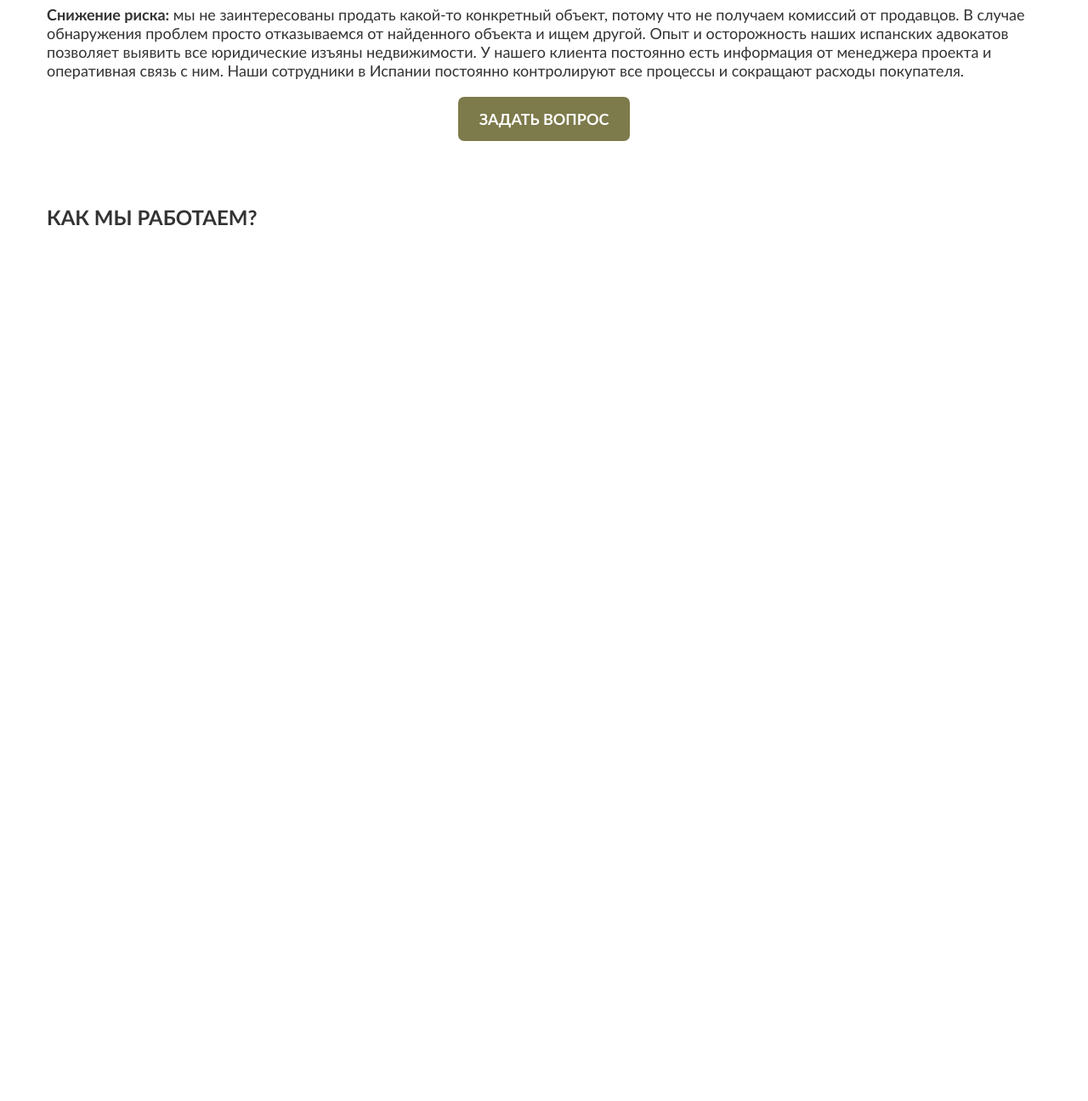
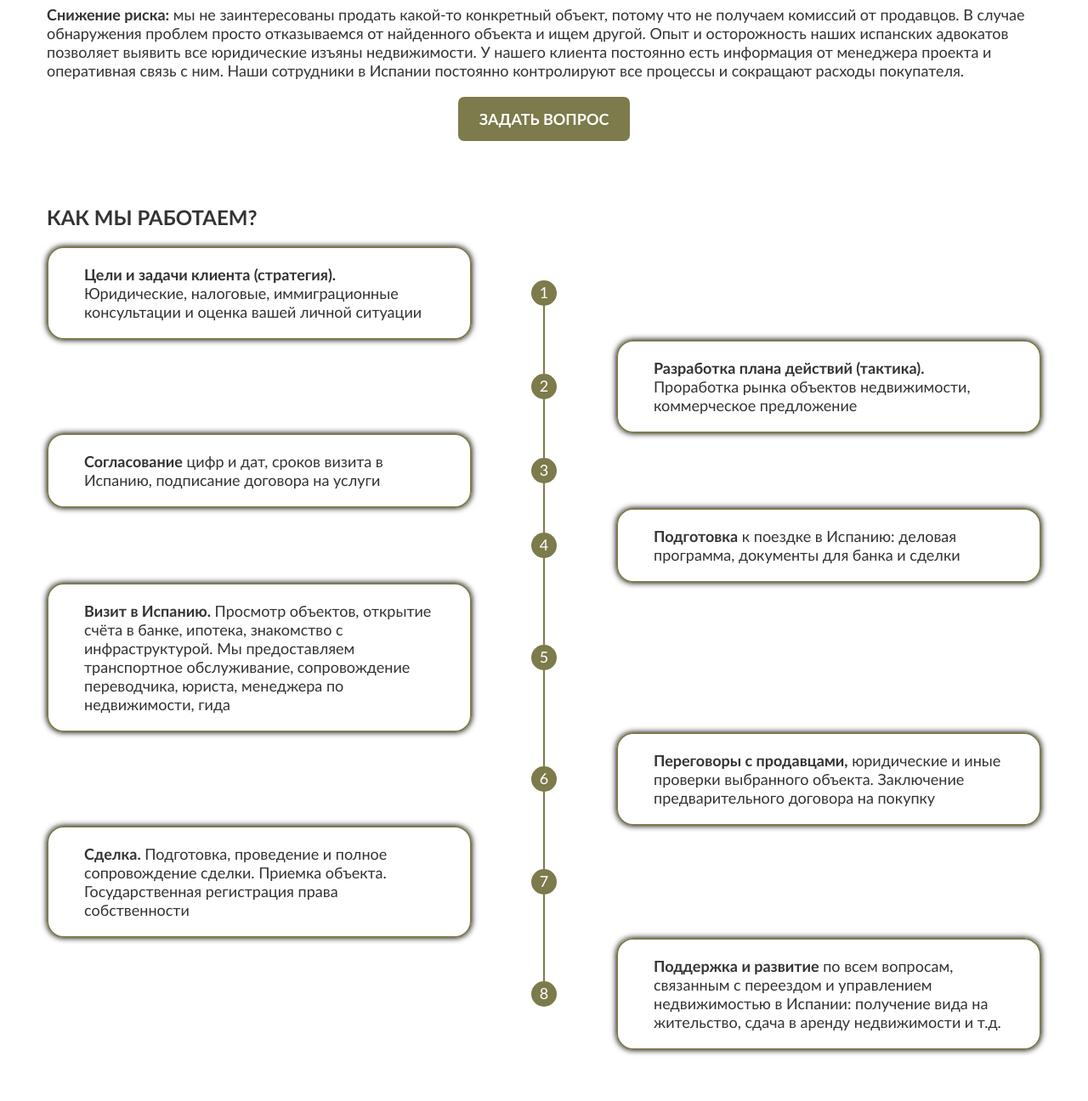
Before and after one commit to Garo1986/Garo1986.github.io, a PHP site: page / in a window 1280 px wide. Shown: the part 4483-5779 px from the top of the page at 85% size. Before the commit the page ends 4749 px from the top, so only its background shows below. Run offline with PHP 8.4, Linux system fonts and the light colour scheme.

Commit message:
how-work

```diff
--- a/Landing1-WelcomeSpain/index.html
+++ b/Landing1-WelcomeSpain/index.html
@@ -238,6 +238,37 @@
             <div class="how-work__title section-title">
                 Как мы работаем?
             </div>
+            <div class="how-work__timeline">
+                <div class="how-work__line"></div>
+                <div class="how-work__wrap">
+                    <div class="how-work__items"> <div class="how-work__desc"><b>Цели и задачи клиента (стратегия).</b>
+                        Юридические, налоговые, иммиграционные консультации и оценка вашей личной ситуации</div>
+                        <span>1</span>
+                    </div>
+                    <div class="how-work__items"> <span>2</span> <div class="how-work__desc"><b>Разработка плана действий (тактика).</b>
+                        Проработка рынка объектов недвижимости, коммерческое предложение</div>
+                    </div>
+                    <div class="how-work__items"><div class="how-work__desc"><b>Согласование</b>
+                        цифр и дат, сроков визита в Испанию, подписание договора на услуги</div>
+                        <span>3</span> </div>
+                    <div class="how-work__items"> <span>4</span> <div class="how-work__desc"><b>Подготовка</b>
+                        к поездке в Испанию: деловая программа, документы для банка и сделки</div>
+                        </div>
+                    <div class="how-work__items"><div class="how-work__desc"><b>Визит в Испанию.</b>
+                        Просмотр объектов, открытие счёта в банке, ипотека, знакомство с инфраструктурой. Мы предоставляем транспортное обслуживание, сопровождение переводчика, юриста, менеджера по недвижимости, гида</div>
+                        <span>5</span> </div>
+                    <div class="how-work__items"> <span>6</span><div class="how-work__desc"><b>Переговоры с продавцами,</b>
+                        юридические и иные проверки выбранного объекта. Заключение предварительного договора на покупку</div>
+                        </div>
+                    <div class="how-work__items"><div class="how-work__desc"><b>Сделка.</b>
+                        Подготовка, проведение и полное сопровождение сделки. Приемка объекта. Государственная регистрация права собственности</div>
+                        <span>7</span> </div>
+                    <div class="how-work__items"> <span>8</span><div class="how-work__desc"><b>Поддержка и развитие</b>
+                        по всем вопросам, связанным с переездом и управлением недвижимостью в Испании: получение вида на жительство, сдача в аренду недвижимости и т.д.</div>
+                        </div>
+                </div>
+            </div>
+            <!-- /.how-work__timeline -->
 
         </div>
     </section>
--- /dev/null
+++ b/Landing1-WelcomeSpain/style/block/_how-work.sass
@@ -0,0 +1,45 @@
+.how-work
+    &__timeline
+        position: relative
+        margin-bottom: 30px
+    &__line
+        content: ''
+        width: 2px
+        height: 85%
+        background-color: $green
+        position: absolute
+        top: 7%
+        left: 50%
+        transform: translateX(-50%)
+    &__wrap
+        display: flex
+        flex-direction: column
+    &__items
+        // width: 51%
+        display: flex
+        align-items: center
+        flex-wrap: nowrap
+        &:nth-child(odd)
+            text-align: right
+            span
+                margin-left: 70px
+        &:nth-child(even)
+            margin-left: auto
+            span
+                margin-right: 70px
+        span
+            width: 30px
+            height: 30px
+            background-color: $green
+            color: #ffffff
+            border-radius: 50%
+            text-align: center
+            padding: 3px
+            z-index: 5
+    &__desc
+        text-align: left
+        padding: 20px 42px
+        border: 2px solid $green
+        border-radius: 20px
+        max-width: 500px
+        box-shadow: 0px 0px 7px #000000
--- a/Landing1-WelcomeSpain/style/block/_offer.sass
+++ b/Landing1-WelcomeSpain/style/block/_offer.sass
@@ -1,9 +1,15 @@
+.content-wrap
+    display: flex
+    flex-direction: column
+    justify-content: center
+
+
 .offer
-    margin: 90px 0
+    margin: 7% 0
     background-image: url(../img/bg-header.jpg)
     background-repeat: no-repeat
     background-position: right top
-    height: 410px
+    // height: 410px
     &__content
         max-width: 535px
     &__title
--- a/Landing1-WelcomeSpain/style/style.css
+++ b/Landing1-WelcomeSpain/style/style.css
@@ -138,7 +138,7 @@ section {
 }
 
 .offer {
-  margin: 6% 0;
+  margin: 7% 0;
   background-image: url(../img/bg-header.jpg);
   background-repeat: no-repeat;
   background-position: right top;
@@ -281,4 +281,79 @@ section {
 .item-end {
   margin-bottom: 35px;
 }
+
+.how-work__timeline {
+  position: relative;
+  margin-bottom: 30px;
+}
+
+.how-work__line {
+  content: '';
+  width: 2px;
+  height: 85%;
+  background-color: #7D7A4B;
+  position: absolute;
+  top: 7%;
+  left: 50%;
+  -webkit-transform: translateX(-50%);
+          transform: translateX(-50%);
+}
+
+.how-work__wrap {
+  display: -webkit-box;
+  display: -ms-flexbox;
+  display: flex;
+  -webkit-box-orient: vertical;
+  -webkit-box-direction: normal;
+      -ms-flex-direction: column;
+          flex-direction: column;
+}
+
+.how-work__items {
+  display: -webkit-box;
+  display: -ms-flexbox;
+  display: flex;
+  -webkit-box-align: center;
+      -ms-flex-align: center;
+          align-items: center;
+  -ms-flex-wrap: nowrap;
+      flex-wrap: nowrap;
+}
+
+.how-work__items:nth-child(odd) {
+  text-align: right;
+}
+
+.how-work__items:nth-child(odd) span {
+  margin-left: 70px;
+}
+
+.how-work__items:nth-child(even) {
+  margin-left: auto;
+}
+
+.how-work__items:nth-child(even) span {
+  margin-right: 70px;
+}
+
+.how-work__items span {
+  width: 30px;
+  height: 30px;
+  background-color: #7D7A4B;
+  color: #ffffff;
+  border-radius: 50%;
+  text-align: center;
+  padding: 3px;
+  z-index: 5;
+}
+
+.how-work__desc {
+  text-align: left;
+  padding: 20px 42px;
+  border: 2px solid #7D7A4B;
+  border-radius: 20px;
+  max-width: 500px;
+  -webkit-box-shadow: 0px 0px 7px #000000;
+          box-shadow: 0px 0px 7px #000000;
+}
 /*# sourceMappingURL=style.css.map */
```
Also changed, not shown: Landing1-WelcomeSpain/style/block/_what-do.sass (added, +26 -0 lines), 1 other file.
